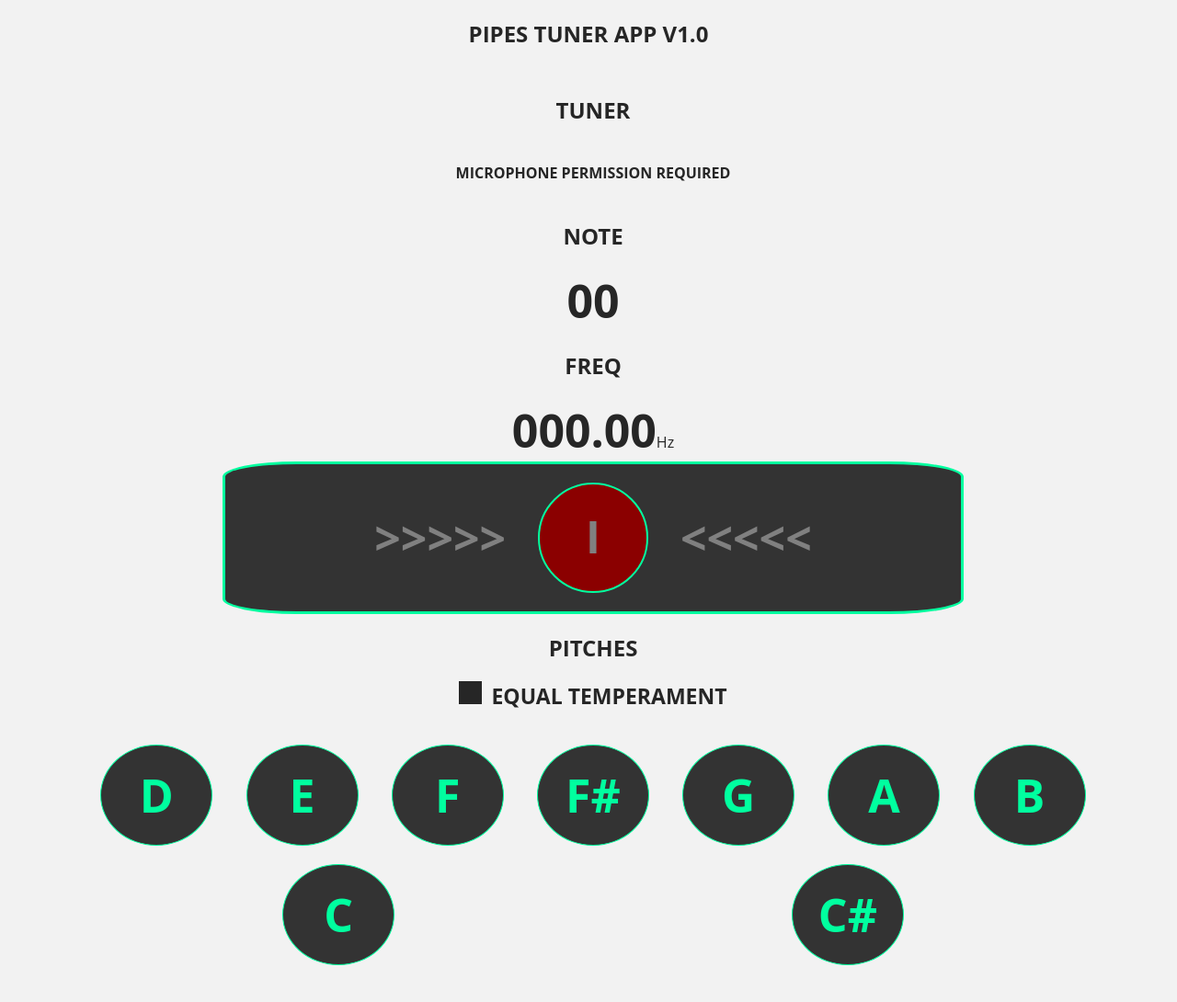
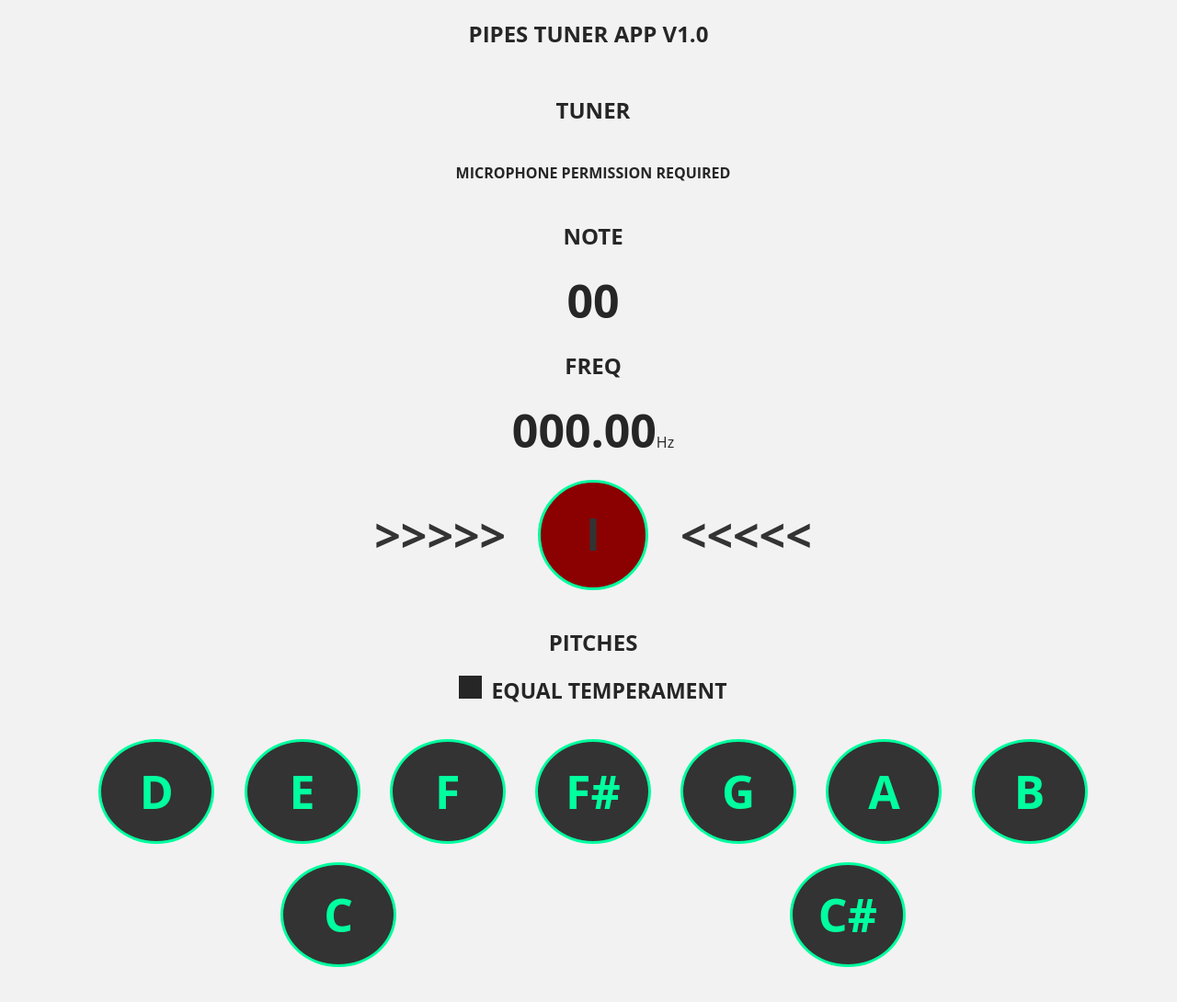
Before and after one commit to blosmusic/pipes-tuner-app, a plain HTML site: page index.html in a window 1280 px wide. Shown: the whole page at 92% size. Drawn offline with nearby package versions, Linux system fonts and the light colour scheme.

Commit message:
css update

```diff
--- a/assests/style.css
+++ b/assests/style.css
@@ -32,8 +32,6 @@ p {
 .tuner-btn {
     width: 800px;
     height: 160px;
-    background-color: #333;
-    border: 3px solid #00ff9f;
     border-radius: 10%;
     display: flex;
     justify-content: center;
@@ -45,14 +43,18 @@ p {
     height: 120px;
     border-radius: 50%;
     background-color: darkred;
-    color: grey;
+    color: #333;
     font-size: 50px;
     font-weight: bolder;
-    border: 2px solid #00ff9f;
+    border: 3px solid #00ff9f;
     cursor: pointer;
     align-items: center;
     justify-content: center;
     text-align: center;
+    text-decoration: none;
+    display: inline-block;
+    transition: .2s;
+
 }
 
 .tuner-indication:hover {
@@ -68,7 +70,7 @@ p {
 
 .note-flat,
 .note-sharp {
-    color: grey;
+    color: #333;
     font-size: 50px;
     font-weight: bold;
     margin: 15px;
@@ -100,7 +102,7 @@ p {
     margin: 10px;
     color: #00ff9f;
     background-color: #333;
-    border: 1px solid #00ff9f;
+    border: 3px solid #00ff9f;
     border-radius: 50%;
 }
 
```
